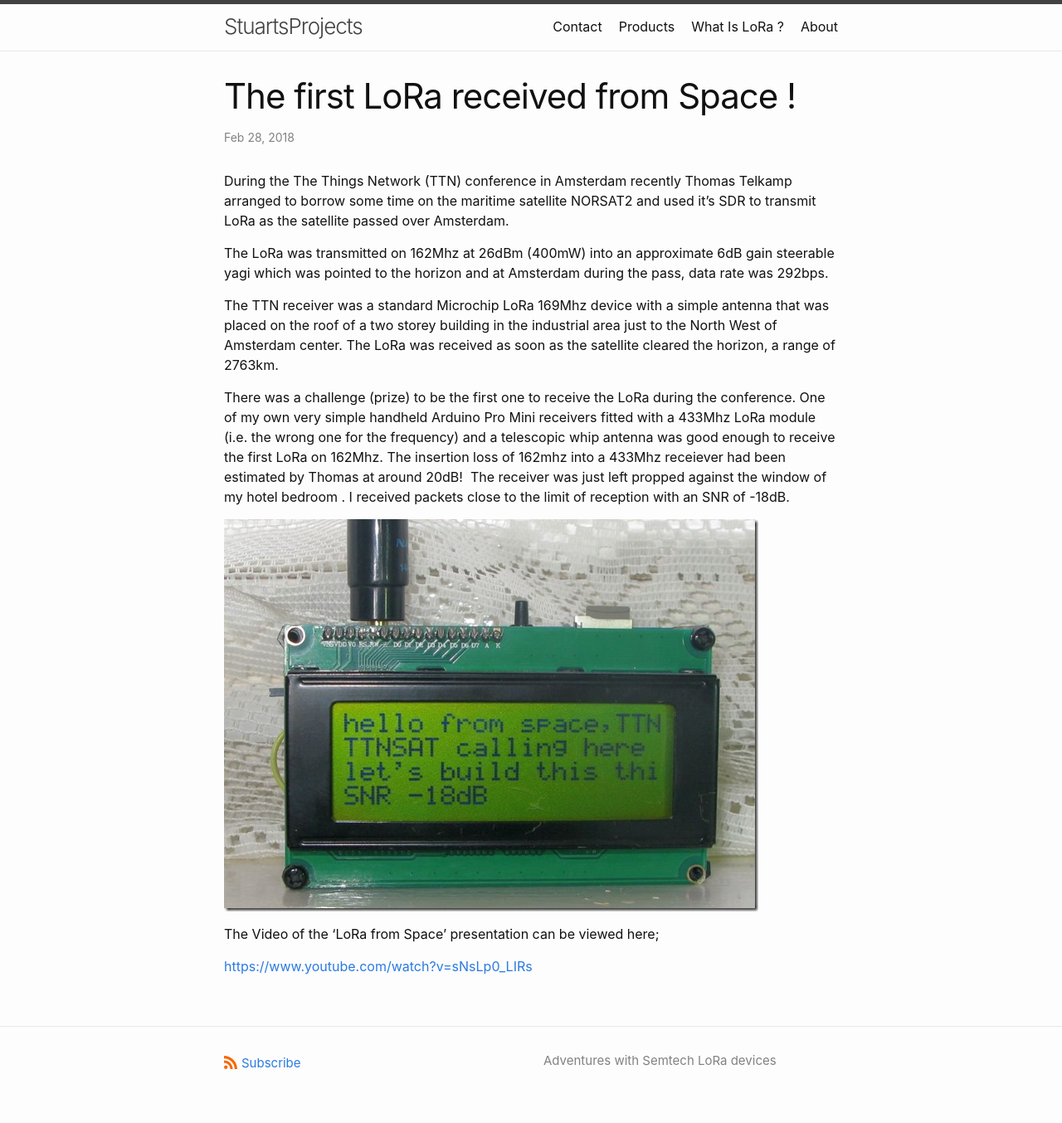
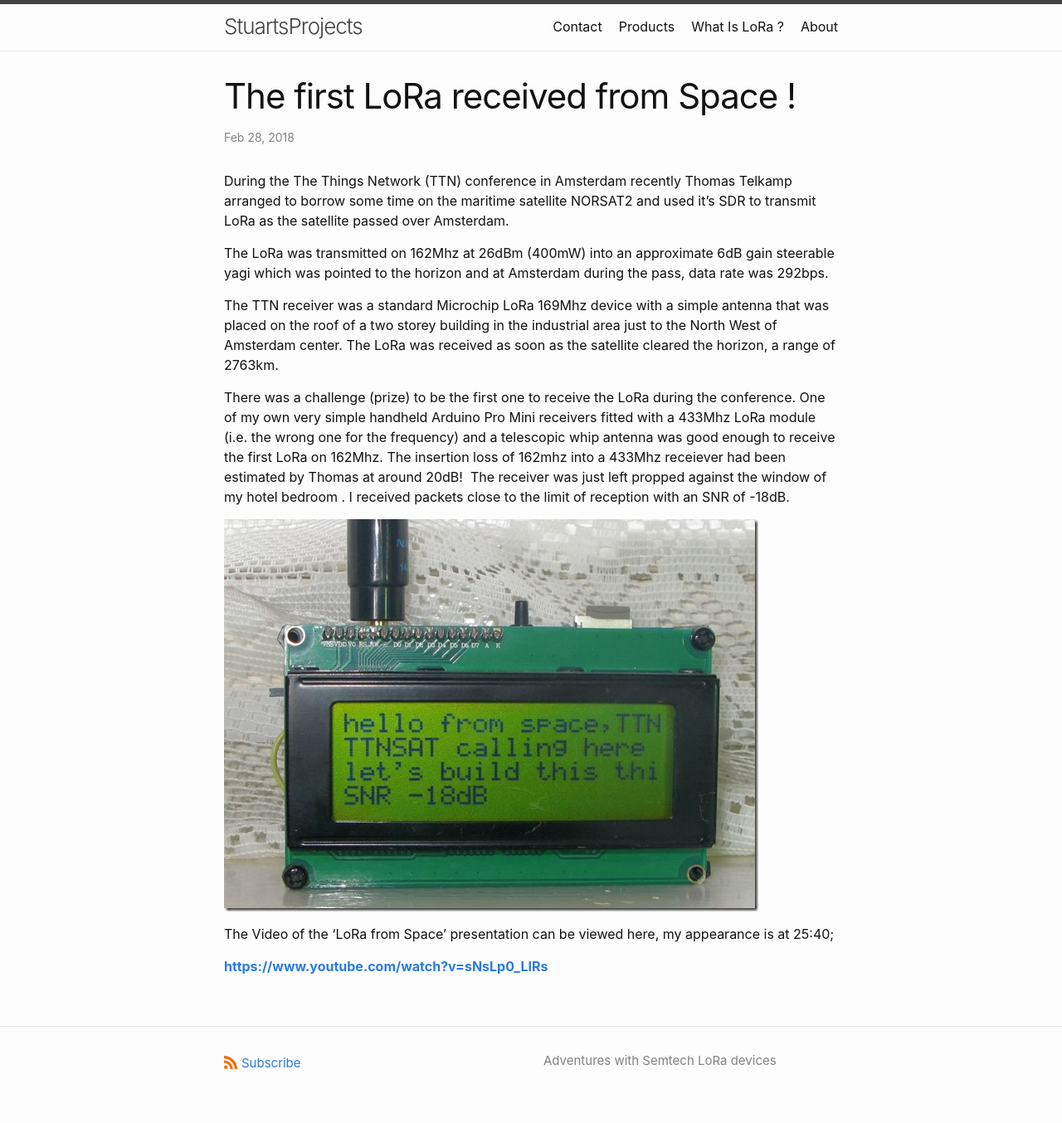
Before and after one commit to StuartsProjects/StuartsProjects.github.io, a Jekyll site: the page built from _posts/2018-02-28-lora-from-space.md, in a window 1280 px wide. Shown: the whole page at 83% size. Built offline with Jekyll 4.4.1, drawn with Linux system fonts in a browser that asks for light colours.

Commit message:
Add link to post

```diff
--- a/_posts/2018-02-28-lora-from-space.md
+++ b/_posts/2018-02-28-lora-from-space.md
@@ -15,6 +15,6 @@ There was a challenge (prize) to be the first one to receive the LoRa during the
 ![LoRa from Space](/images/LoRa-from-Space_thumb.jpg "LoRa from Space")
 
 
-The Video of the ‘LoRa from Space’ presentation can be viewed here;
+The Video of the ‘LoRa from Space’ presentation can be viewed here, my appearance is at 25:40;
 
-[https://www.youtube.com/watch?v=sNsLp0\_LIRs](https://www.youtube.com/watch?v=sNsLp0_LIRs "https://www.youtube.com/watch?v=sNsLp0_LIRs")
+**[https://www.youtube.com/watch?v=sNsLp0\_LIRs](https://www.youtube.com/watch?v=sNsLp0_LIRs "https://www.youtube.com/watch?v=sNsLp0_LIRs")**
```
